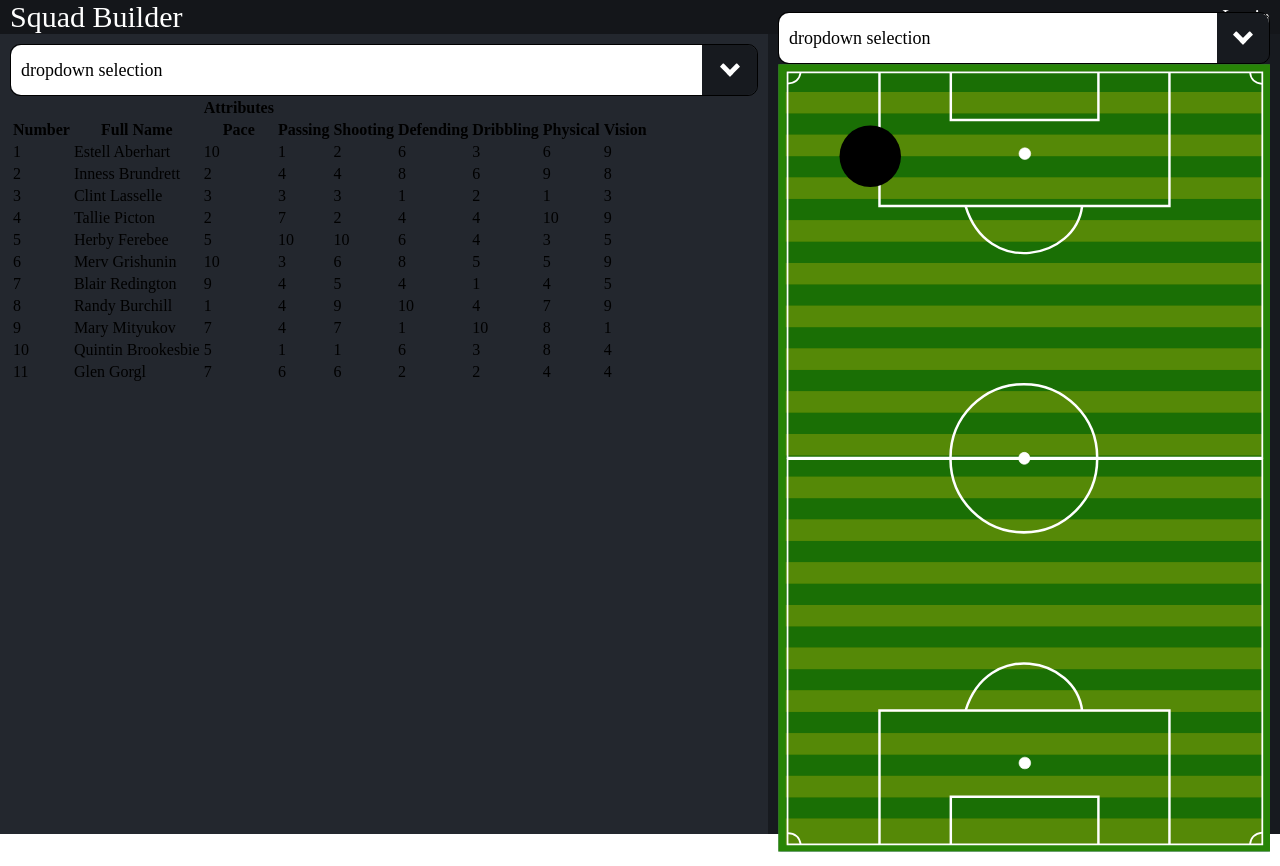
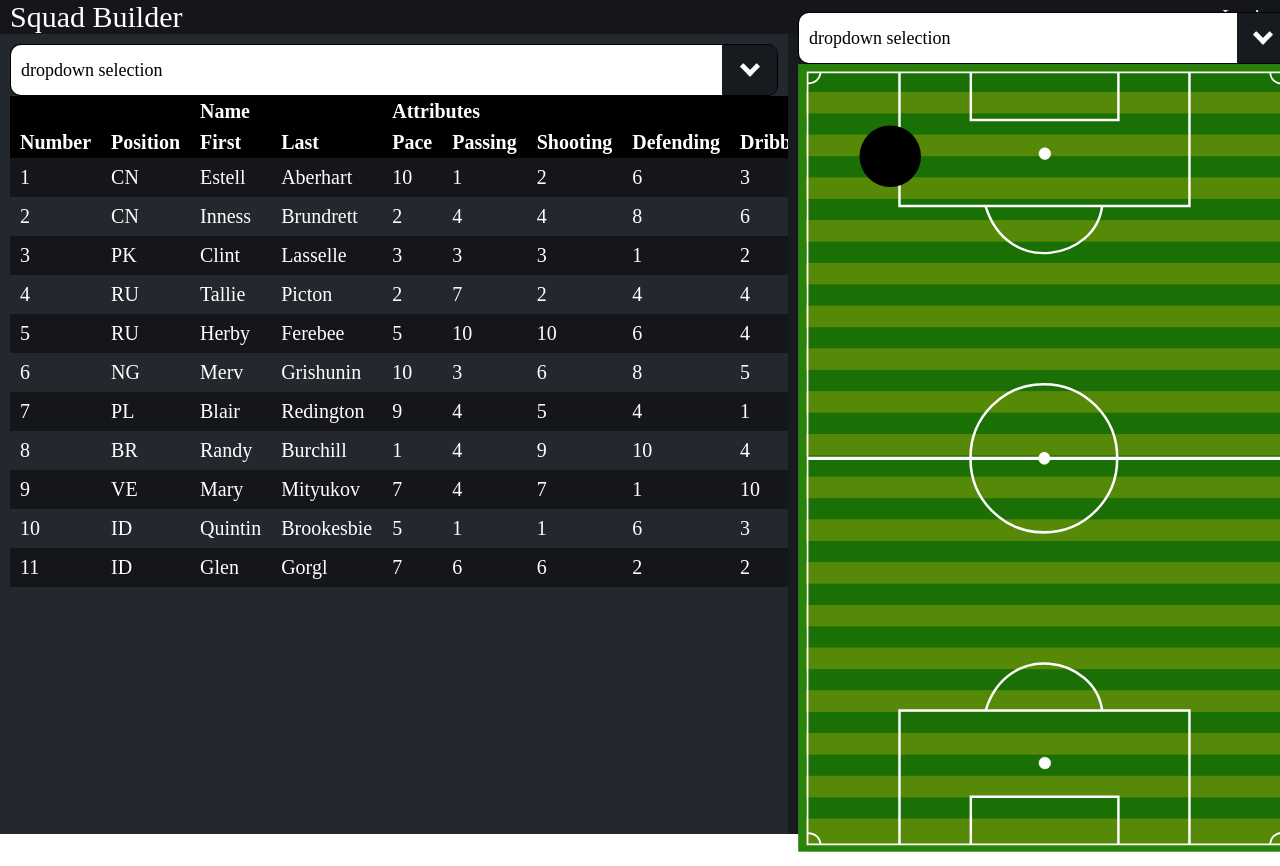
Before and after one commit to GigiOtoya/statTracker, a React (Create React App) app in the folder client/: page / in a window 1280 px wide. Built offline with nearby package versions, Linux system fonts and the light colour scheme.

Commit message:
formatting

```diff
--- a/client/src/App.css
+++ b/client/src/App.css
@@ -169,3 +169,34 @@
 .col-name {
   min-width: 100px;
 }
+
+table {
+  border-collapse: collapse;
+  width: 100%;
+  font-size: 20px;
+  text-align: left;
+}
+
+thead {
+  background-color: rgb(0, 0, 0);
+  width: 100%;
+  color: white;
+}
+
+th {
+  padding: 4px 10px;
+}
+
+td {
+  color: white;
+  padding: 8px 10px;
+}
+
+tbody tr:nth-child(odd) {
+  background-color: #14161a;
+  padding-block: 8px;
+}
+
+tbody tr:nth-child(even) {
+  background-color: #23272e;
+}
--- a/client/src/components/SquadBuilder.tsx
+++ b/client/src/components/SquadBuilder.tsx
@@ -18,8 +18,27 @@ export const SquadBuilder = () => {
       cell: (info) => info.renderValue(),
     }),
 
-    columnHelper.accessor((row) => `${row.firstName} ${row.lastName}`, {
-      id: "Full Name",
+    // columnHelper.accessor((row) => `${row.firstName} ${row.lastName}`, {
+    //   id: "Full Name",
+    // }),
+
+    columnHelper.accessor("position", {
+      header: () => "Position",
+      cell: (info) => info.renderValue(),
+    }),
+
+    columnHelper.group({
+      header: "Name",
+      columns: [
+        columnHelper.accessor("firstName", {
+          header: () => "First",
+          cell: (info) => info.renderValue(),
+        }),
+        columnHelper.accessor("lastName", {
+          header: () => "Last",
+          cell: (info) => info.renderValue(),
+        }),
+      ],
     }),
 
     columnHelper.group({
@@ -86,7 +105,7 @@ export const SquadBuilder = () => {
           {table.getHeaderGroups().map((headerGroup) => (
             <tr key={headerGroup.id}>
               {headerGroup.headers.map((header) => (
-                <th key={header.id}>
+                <th key={header.id} colSpan={header.colSpan}>
                   {" "}
                   {header.isPlaceholder
                     ? null
```
